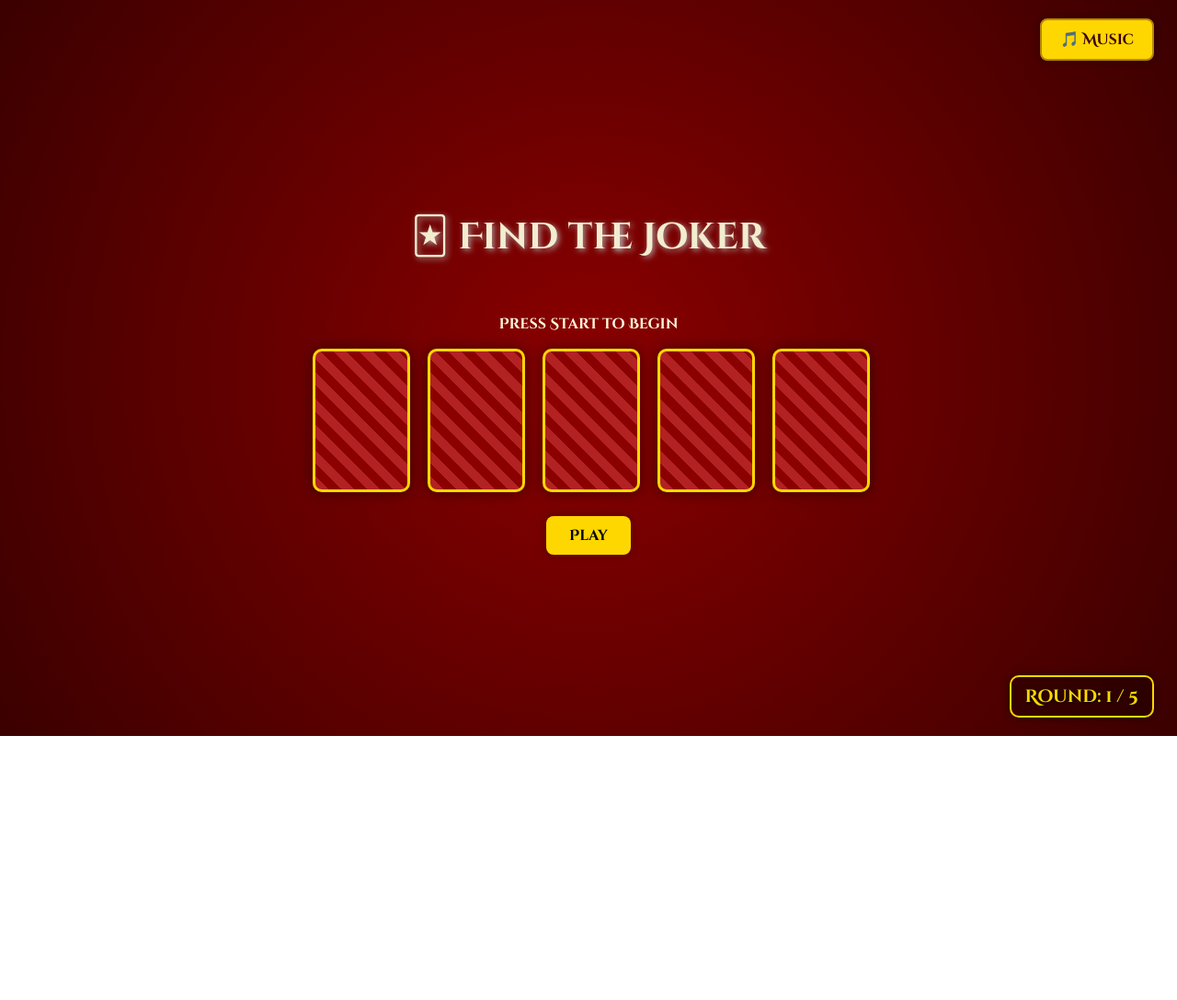
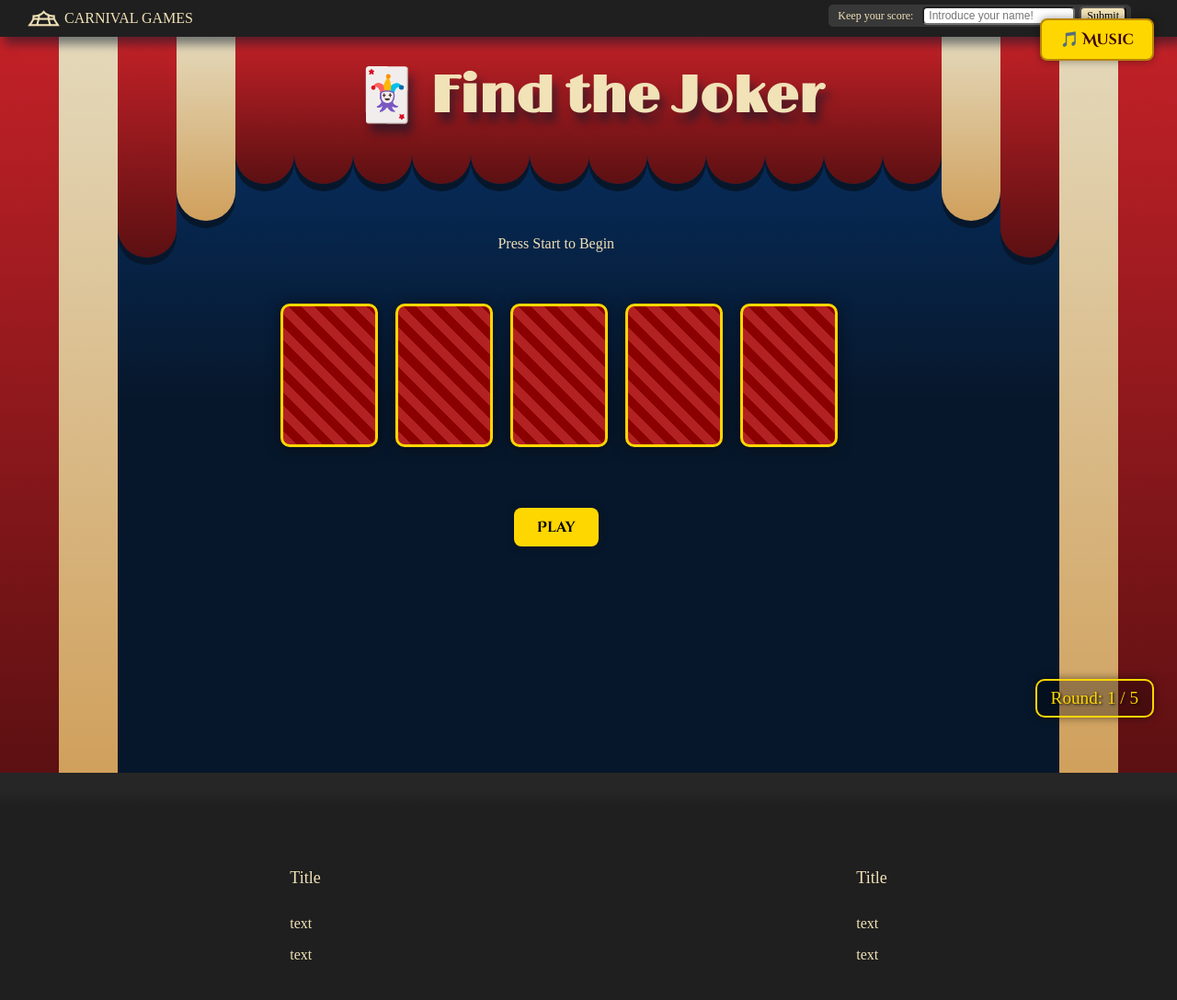
Before and after one commit to mmarti22/Carnival-DOM, a plain HTML site: page src/pages/trilero.html in a window 1280 px wide. Shown: the whole page at 92% size. Before the commit the page ends 800 px from the top, so only its background shows below. Drawn offline with nearby package versions, Linux system fonts and the light colour scheme; a web font is replaced by a local one.

Commit message:
feat: superposición con footer y header

```diff
--- a/src/pages/trilero.html
+++ b/src/pages/trilero.html
@@ -5,22 +5,82 @@
   <meta charset="UTF-8">
   <meta name="viewport" content="width=device-width, initial-scale=1.0">
   <title>Find the Joker</title>
-  <link rel="stylesheet" href="/src/style/style trilero.css">
+  <link rel="stylesheet" href="/src/style/style.css">
+  <style>
+    @import url('https://fonts.googleapis.com/css2?family=Suez+One&display=swap');
+  </style>
+  <style>
+    @import url('https://fonts.googleapis.com/css2?family=Limelight&display=swap');
+  </style>
 </head>
 
 <body>
-  <button id="buttonMusicTrickster">🎵 Music</button>
-  <audio id="musicTricksterBackground" loop>
-    <source src="/src/assets/Carnival Lament - Creepy Circus Music - Robert Austin Music.mp3" type="audio/mpeg">
-  </audio>
-  <h2 class="h2-trickster">🃏 Find the Joker</h2>
-  <p id="messageTrickster">Press Start to Begin</p>
+  <header>
+    <nav>
+      <img class="logo" src="/src/assets/img/logo-carnival-games.png">
+      <h1>CARNIVAL GAMES</h1>
+      <form>
+        <p>Keep your score: </p>
+        <input type="text" placeholder="Introduce your name!" id="nameInput" />
+        <button id="nameBtn">Submit</button>
+      </form>
+    </nav>
+  </header>
+  <main>
+    <section class="side-decor">
+      <div></div>
+      <div></div>
+      <div></div>
+      <div></div>
+    </section>
 
-  <section id="tableTrickster" class="table-trickster"></section>
+    <h2>🃏 Find the Joker</h2>
+    <section class="banner">
+      <div></div>
+      <div></div>
+      <div></div>
+      <div></div>
+      <div></div>
+      <div></div>
+      <div></div>
+      <div></div>
+      <div></div>
+      <div></div>
+      <div></div>
+      <div></div>
+      <div></div>
+      <div></div>
+      <div></div>
+      <div></div>
+    </section>
 
-  <button class="button-trickster" id="playTrickster">Play</button>
+    <button id="buttonMusicTrickster">🎵 Music</button>
+    <audio id="musicTricksterBackground" loop>
+      <source src="/src/assets/Carnival Lament - Creepy Circus Music - Robert Austin Music.mp3" type="audio/mpeg">
+    </audio>
 
-  <section id="counterTrickster"></section>
+    <section class="body-section-trickster">
+      <p id="messageTrickster">Press Start to Begin</p>
+      <article id="tableTrickster" class="table-trickster"></article>
+      <button class="button-trickster" id="playTrickster">Play</button>
+    </section>
+
+    <article id="counterTrickster"></article>
+  </main>
+
+
+  <footer>
+    <article>
+      <h5>Title</h5>
+      <p>text</p>
+      <p>text</p>
+    </article>
+    <article>
+      <h5>Title</h5>
+      <p>text</p>
+      <p>text</p>
+    </article>
+  </footer>
 
   <script src="../JavaScript/script.js"></script>
 </body>
--- a/src/style/style trilero.css
+++ b/src/style/style trilero.css
@@ -1,6 +1,6 @@
 @import url('https://fonts.googleapis.com/css2?family=Cinzel+Decorative:wght@700&display=swap');
 
-body {
+/*body {
   margin: 0;
   background: radial-gradient(circle, #8b0000 0%, #3b0000 100%);
   font-family: 'Cinzel Decorative', cursive;
@@ -11,7 +11,7 @@ body {
   justify-content: center;
   height: 100vh;
   overflow: hidden;
-}
+}*/
 
 .h2-trickster {
   font-size: 2.5em;
--- a/src/style/style.css
+++ b/src/style/style.css
@@ -1,3 +1,5 @@
+@import url('https://fonts.googleapis.com/css2?family=Cinzel+Decorative:wght@700&display=swap');
+
 body {
     font-family: "Suez One", serif;
     color: #F1E2B7;
@@ -28,7 +30,7 @@ h1 {
     font-weight: 100;
 }
 
-form{
+form {
     margin-left: auto;
     margin-right: 50px;
     margin-top: 5px;
@@ -114,7 +116,7 @@ h2 {
     box-shadow: 0px 50px 5px #07172B;
 }
 
-.banner div:nth-last-of-type(1){
+.banner div:nth-last-of-type(1) {
     background: linear-gradient(#C22127, #5C1012);
     height: 30vh;
     width: 5%;
@@ -127,7 +129,7 @@ h2 {
     z-index: -1;
 }
 
-.banner div:nth-last-of-type(2){
+.banner div:nth-last-of-type(2) {
     background: linear-gradient(#E4D9BB, #D0A05C);
     height: 25vh;
     width: 5%;
@@ -140,7 +142,7 @@ h2 {
     z-index: -1;
 }
 
-.banner div:nth-last-of-type(3){
+.banner div:nth-last-of-type(3) {
     background: linear-gradient(#C22127, #5C1012);
     height: 20vh;
     width: 5%;
@@ -153,7 +155,7 @@ h2 {
     z-index: -1;
 }
 
-.banner div:nth-last-of-type(4){
+.banner div:nth-last-of-type(4) {
     background: linear-gradient(#C22127, #5C1012);
     height: 20vh;
     width: 5%;
@@ -165,7 +167,8 @@ h2 {
     box-shadow: 0px 8px #07172B;
     z-index: -1;
 }
-.banner div:nth-last-of-type(5){
+
+.banner div:nth-last-of-type(5) {
     background: linear-gradient(#C22127, #5C1012);
     height: 20vh;
     width: 5%;
@@ -177,7 +180,8 @@ h2 {
     box-shadow: 0px 8px #07172B;
     z-index: -1;
 }
-.banner div:nth-last-of-type(6){
+
+.banner div:nth-last-of-type(6) {
     background: linear-gradient(#C22127, #5C1012);
     height: 20vh;
     width: 5%;
@@ -190,7 +194,7 @@ h2 {
     z-index: -1;
 }
 
-.banner div:nth-last-of-type(7){
+.banner div:nth-last-of-type(7) {
     background: linear-gradient(#C22127, #5C1012);
     height: 20vh;
     width: 5%;
@@ -203,7 +207,7 @@ h2 {
     z-index: -1;
 }
 
-.banner div:nth-last-of-type(8){
+.banner div:nth-last-of-type(8) {
     background: linear-gradient(#C22127, #5C1012);
     height: 20vh;
     width: 5.1%;
@@ -216,7 +220,7 @@ h2 {
     z-index: -1;
 }
 
-.banner div:nth-last-of-type(9){
+.banner div:nth-last-of-type(9) {
     background: linear-gradient(#C22127, #5C1012);
     height: 20vh;
     width: 5%;
@@ -229,7 +233,7 @@ h2 {
     z-index: -1;
 }
 
-.banner div:nth-last-of-type(10){
+.banner div:nth-last-of-type(10) {
     background: linear-gradient(#C22127, #5C1012);
     height: 20vh;
     width: 5%;
@@ -242,7 +246,7 @@ h2 {
     z-index: -1;
 }
 
-.banner div:nth-last-of-type(11){
+.banner div:nth-last-of-type(11) {
     background: linear-gradient(#C22127, #5C1012);
     height: 20vh;
     width: 5%;
@@ -255,7 +259,7 @@ h2 {
     z-index: -1;
 }
 
-.banner div:nth-last-of-type(12){
+.banner div:nth-last-of-type(12) {
     background: linear-gradient(#C22127, #5C1012);
     height: 20vh;
     width: 5%;
@@ -268,7 +272,7 @@ h2 {
     z-index: -1;
 }
 
-.banner div:nth-last-of-type(13){
+.banner div:nth-last-of-type(13) {
     background: linear-gradient(#C22127, #5C1012);
     height: 20vh;
     width: 5%;
@@ -281,7 +285,7 @@ h2 {
     z-index: -1;
 }
 
-.banner div:nth-last-of-type(14){
+.banner div:nth-last-of-type(14) {
     background: linear-gradient(#C22127, #5C1012);
     height: 20vh;
     width: 5%;
@@ -294,7 +298,7 @@ h2 {
     z-index: -1;
 }
 
-.banner div:nth-last-of-type(15){
+.banner div:nth-last-of-type(15) {
     background: linear-gradient(#E4D9BB, #D0A05C);
     height: 25vh;
     width: 5%;
@@ -307,7 +311,7 @@ h2 {
     z-index: -1;
 }
 
-.banner div:nth-last-of-type(16){
+.banner div:nth-last-of-type(16) {
     background: linear-gradient(#C22127, #5C1012);
     height: 30vh;
     width: 5%;
@@ -370,3 +374,161 @@ footer p {
     font-size: 16px;
     font-weight: 100;
 }
+
+.h2-trickster {
+    font-size: 2.5em;
+    color: #f3edd0;
+    text-shadow: 2px 2px 6px #aea2a2;
+    margin-bottom: 1em;
+}
+
+#messagetrickster {
+    font-size: 1.4em;
+    height: 2em;
+    margin-bottom: 1em;
+    text-align: center;
+}
+
+.table-trickster {
+    display: flex;
+    justify-content: center;
+    align-items: center;
+    gap: 25px;
+    margin-bottom: 2em;
+    position: relative;
+}
+
+.card-trickster {
+    width: 100px;
+    height: 150px;
+    perspective: 1000px;
+    cursor: pointer;
+    position: relative;
+    transition: transform 0.6s ease, left 0.6s ease, top 0.6s ease;
+}
+
+.inner {
+    position: relative;
+    width: 100%;
+    height: 100%;
+    transform-style: preserve-3d;
+    transition: transform 0.6s;
+}
+
+.revealed .inner {
+    transform: rotateY(180deg);
+}
+
+.side,
+.back {
+    position: absolute;
+    width: 100%;
+    height: 100%;
+    border-radius: 10px;
+    backface-visibility: hidden;
+    border: 3px solid #ffd700;
+    box-shadow: 0 0 15px rgba(0, 0, 0, 0.5);
+}
+
+.back {
+    background: repeating-linear-gradient(45deg,
+            #b22222,
+            #b22222 10px,
+            #8b0000 10px,
+            #8b0000 20px);
+}
+
+.side {
+    background: #fff8dc;
+    color: #8b0000;
+    display: flex;
+    align-items: center;
+    justify-content: center;
+    font-size: 2em;
+    transform: rotateY(180deg);
+}
+
+.button-trickster {
+    background-color: #ffd700;
+    border: none;
+    padding: 10px 25px;
+    font-size: 1em;
+    border-radius: 8px;
+    cursor: pointer;
+    font-family: 'Cinzel Decorative', cursive;
+    box-shadow: 0 0 10px rgba(0, 0, 0, 0.3);
+    transition: all 0.3s ease;
+}
+
+button:hover {
+    background-color: #ffec80;
+    transform: scale(1.05);
+}
+
+.shuffling .card {
+    animation: movecards 0.6s ease-in-out infinite alternate;
+}
+
+@keyframes movecards {
+    0% {
+        transform: translate(0, 0);
+    }
+
+    50% {
+        transform: translateY(-30px);
+    }
+
+    100% {
+        transform: translate(0, 0);
+    }
+}
+
+#counterTrickster {
+    position: absolute;
+    bottom: 20px;
+    right: 25px;
+    background: rgba(0, 0, 0, 0.3);
+    border: 2px solid #ffd700;
+    border-radius: 10px;
+    padding: 8px 15px;
+    font-size: 1.2em;
+    color: #ffd700;
+    box-shadow: 0 0 10px rgba(0, 0, 0, 0.5);
+    text-shadow: 1px 1px 3px #000;
+    z-index: 10;
+}
+
+#buttonMusicTrickster {
+    position: absolute;
+    top: 20px;
+    right: 25px;
+    background-color: #ffd700;
+    border: 2px solid #b8860b;
+    padding: 10px 20px;
+    font-size: 1em;
+    border-radius: 8px;
+    cursor: pointer;
+    font-family: 'Cinzel Decorative', cursive;
+    box-shadow: 0 0 10px rgba(0, 0, 0, 0.4);
+    transition: all 0.3s ease;
+    color: #3b0000;
+}
+
+#buttonMusicTrickster:hover {
+    background-color: #ffec80;
+    transform: scale(1.05);
+}
+
+.body-section-trickster{
+    display: flex;
+    flex-direction: column;
+    flex-wrap: wrap;
+    align-items: center;
+    justify-content: center;
+    margin-left: 100px;
+    gap: 40px;
+    z-index: 2;
+    position: absolute;
+    top:30%;
+    left: 16%;
+}
```
